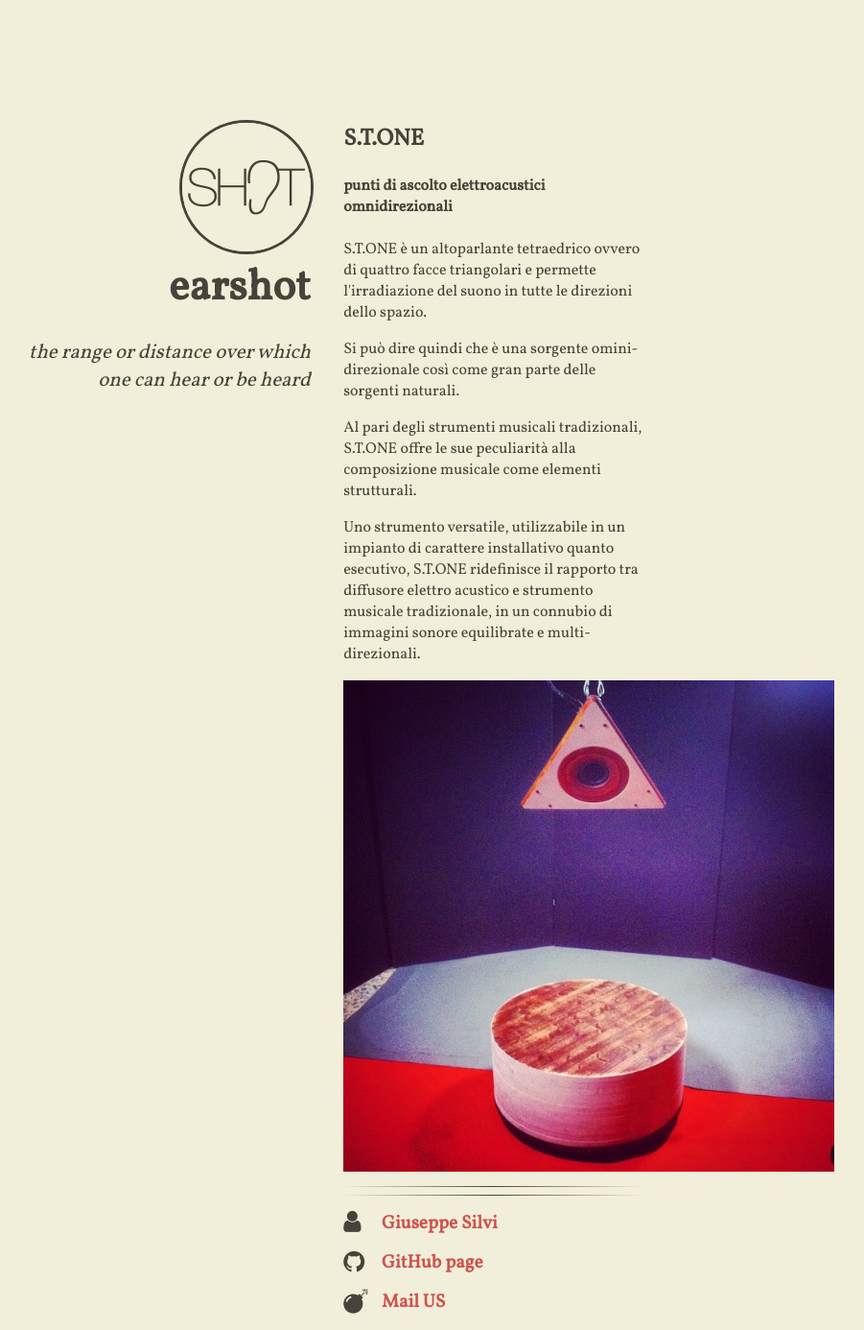
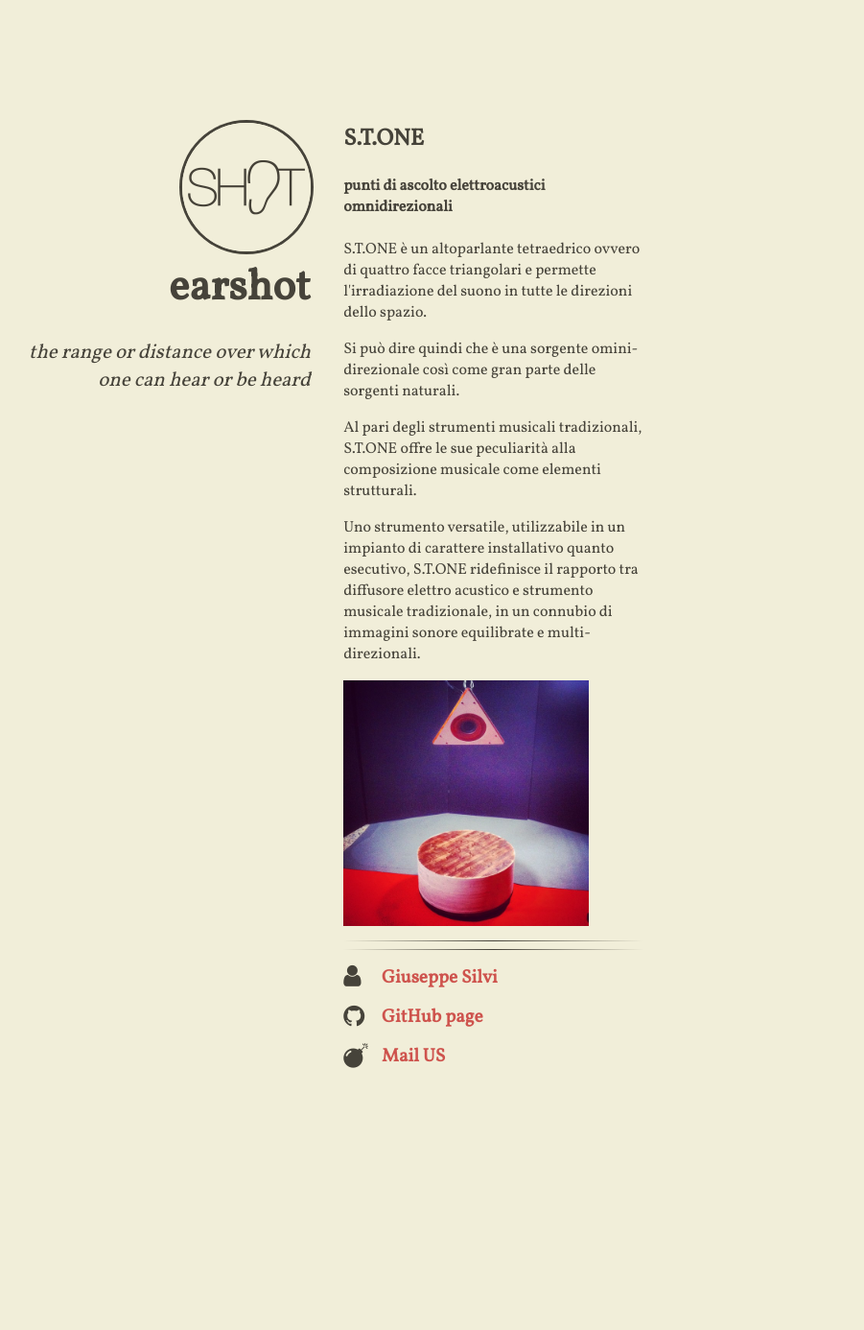
Before and after one commit to earshot-xyz/earshot-xyz.github.io, a Jekyll site: the page built from stone.html, in a window 1280 px wide. Shown: the whole page at 96% size, without its empty margins (309-1210 px from the left). Built offline with Jekyll 4.4.1, drawn with Linux system fonts in a browser that asks for light colours; nearby versions of some CDN libraries; after the commit the page ends 1130 px from its top, so only the background shows below that.

Commit message:
stone image

```diff
--- a/_includes/stonecontent.html
+++ b/_includes/stonecontent.html
@@ -11,7 +11,7 @@
 
     <p>Uno strumento versatile, utilizzabile in un impianto di carattere installativo quanto esecutivo, S.T.ONE ridefinisce il rapporto tra diffusore elettro acustico e strumento musicale tradizionale, in un connubio di immagini sonore equilibrate e multi-direzionali. </p>
 
-    <img src="/images/05_STONE-60.jpg" width="512"/>
+    <img src="/images/05_STONE-60.jpg" width="256"/>
 
 </article>
 
```
